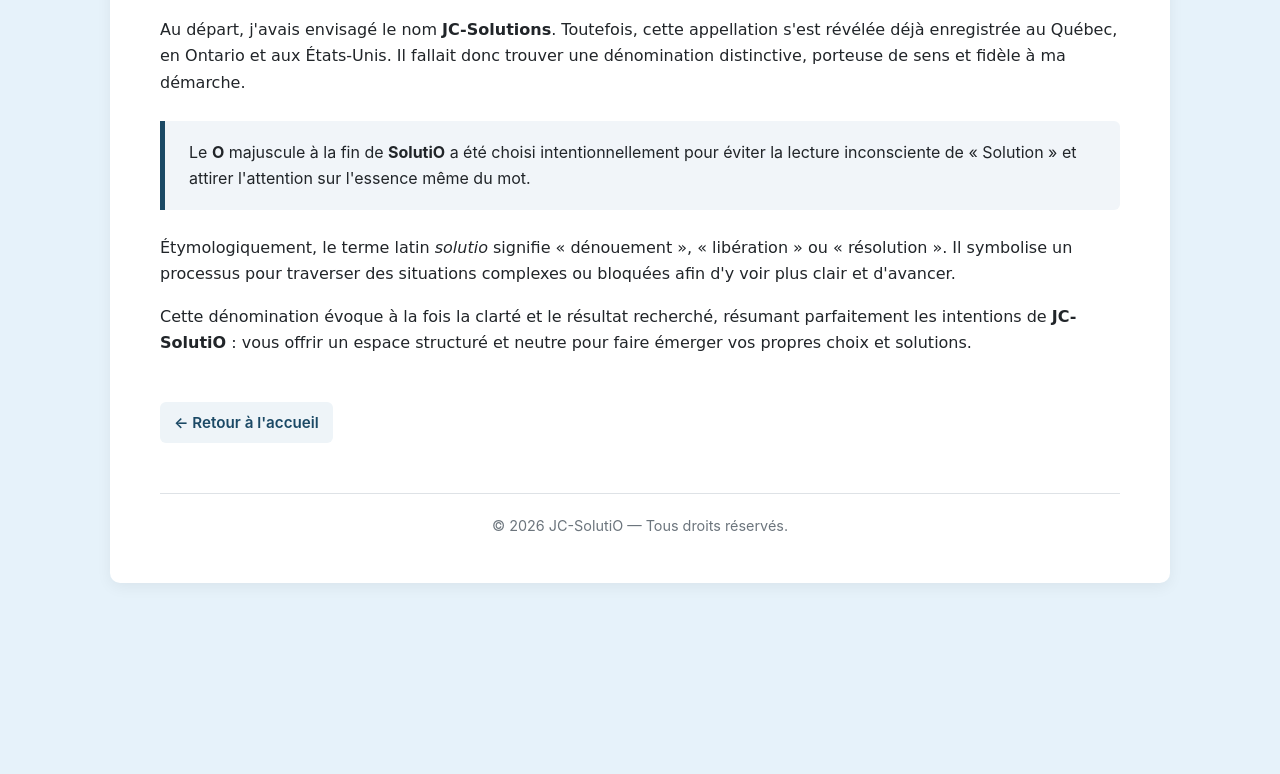
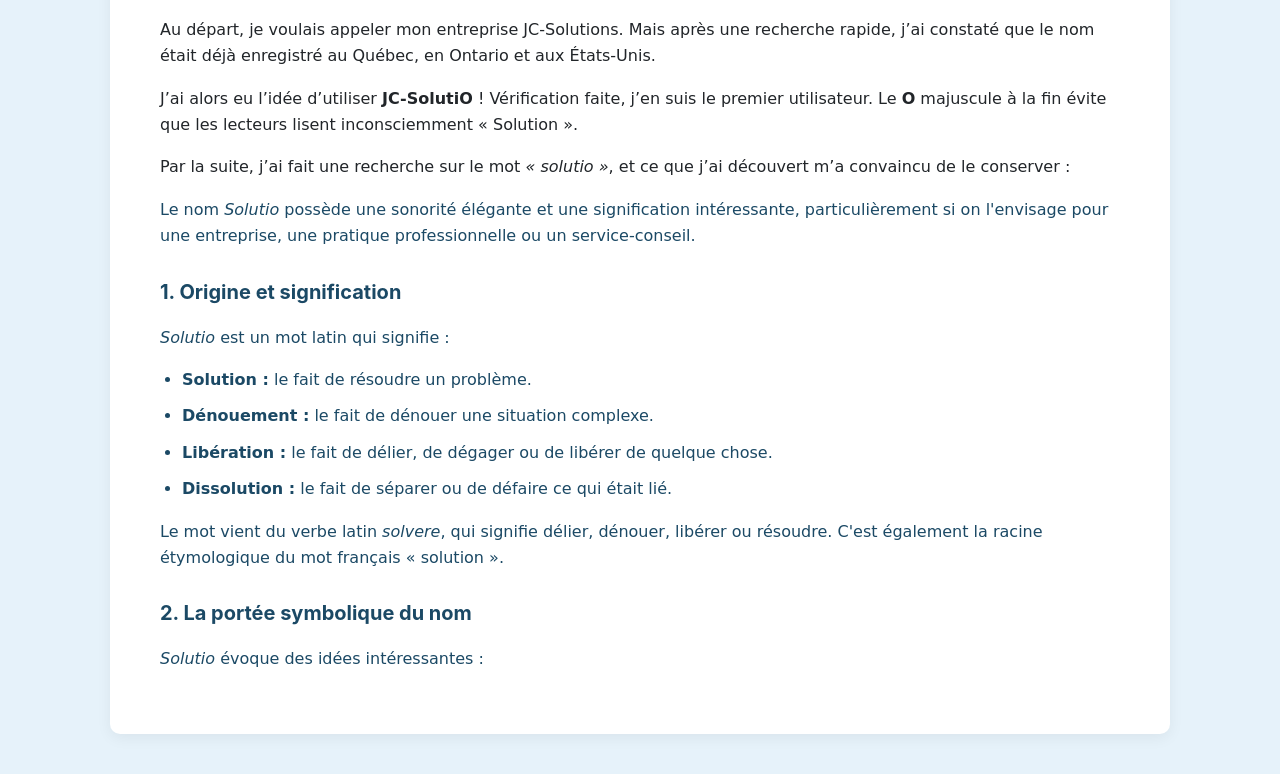
Before and after one commit to JC-SolutiO/JC-SolutiO, a plain HTML site: page Origine.html in a window 1280 px wide. Shown: the part 892-1666 px from the top of the page. Before the commit the page ends 1515 px from the top, so only its background shows below. Drawn offline with Linux system fonts and the light colour scheme.

Commit message:
Update Origine.html

```diff
--- a/Origine.html
+++ b/Origine.html
@@ -131,17 +131,38 @@
             text-align: center;
         }
 
+        h2 {
+            color: var(--bleu-principal);
+            font-size: 1.25rem;
+            margin-top: 26px;
+            margin-bottom: 10px;
+        }
+
         p {
             margin: 16px 0;
         }
 
-        .encadre-origine {
+        ul {
+            padding-left: 22px;
+            margin: 14px 0;
+        }
+
+        li {
+            margin-bottom: 10px;
+        }
+
+        .texte-bleu-fonce {
+            color: var(--bleu-principal);
+        }
+
+        .encadre-conclusion {
             background-color: #f1f5f9;
             border-left: 5px solid var(--bleu-principal);
             padding: 18px 24px;
             margin: 25px 0;
             border-radius: 0 6px 6px 0;
-            font-size: 1rem;
+            font-size: 1.02rem;
+            font-weight: 600;
         }
 
         .retour-accueil {
@@ -221,30 +242,41 @@
             </nav>
         </header>
 
-        <h1>Origine du nom JC-SolutiO</h1>
+        <h1>Pourquoi j’ai choisi le nom JC-SolutiO</h1>
 
         <p>
-            Au départ, j'avais envisagé le nom <strong>JC-Solutions</strong>. Toutefois, cette appellation s'est révélée déjà enregistrée au Québec, en Ontario et aux États-Unis. Il fallait donc trouver une dénomination distinctive, porteuse de sens et fidèle à ma démarche.
-        </p>
-
-        <div class="encadre-origine">
-            Le <strong>O</strong> majuscule à la fin de <strong>SolutiO</strong> a été choisi intentionnellement pour éviter la lecture inconsciente de « Solution » et attirer l'attention sur l'essence même du mot.
-        </div>
-
-        <p>
-            Étymologiquement, le terme latin <em>solutio</em> signifie « dénouement », « libération » ou « résolution ». Il symbolise un processus pour traverser des situations complexes ou bloquées afin d'y voir plus clair et d'avancer.
+            Au départ, je voulais appeler mon entreprise JC-Solutions. Mais après une recherche rapide, j’ai constaté que le nom était déjà enregistré au Québec, en Ontario et aux États-Unis.
         </p>
 
         <p>
-            Cette dénomination évoque à la fois la clarté et le résultat recherché, résumant parfaitement les intentions de <strong>JC-SolutiO</strong> : vous offrir un espace structuré et neutre pour faire émerger vos propres choix et solutions.
+            J’ai alors eu l’idée d’utiliser <strong>JC-SolutiO</strong> ! Vérification faite, j’en suis le premier utilisateur. Le <strong>O</strong> majuscule à la fin évite que les lecteurs lisent inconsciemment « Solution ».
         </p>
 
-        <a href="index.html" class="retour-accueil">&larr; Retour à l'accueil</a>
+        <p>
+            Par la suite, j’ai fait une recherche sur le mot <em>« solutio »</em>, et ce que j’ai découvert m’a convaincu de le conserver :
+        </p>
 
-        <footer>
-            &copy; 2026 JC-SolutiO — Tous droits réservés.
-        </footer>
-    </div>
+        <div class="texte-bleu-fonce">
+            <p>
+                Le nom <em>Solutio</em> possède une sonorité élégante et une signification intéressante, particulièrement si on l'envisage pour une entreprise, une pratique professionnelle ou un service-conseil.
+            </p>
 
-</body>
-</html>
+            <h2>1. Origine et signification</h2>
+            <p>
+                <em>Solutio</em> est un mot latin qui signifie :
+            </p>
+            <ul>
+                <li><strong>Solution :</strong> le fait de résoudre un problème.</li>
+                <li><strong>Dénouement :</strong> le fait de dénouer une situation complexe.</li>
+                <li><strong>Libération :</strong> le fait de délier, de dégager ou de libérer de quelque chose.</li>
+                <li><strong>Dissolution :</strong> le fait de séparer ou de défaire ce qui était lié.</li>
+            </ul>
+            <p>
+                Le mot vient du verbe latin <em>solvere</em>, qui signifie délier, dénouer, libérer ou résoudre. C'est également la racine étymologique du mot français « solution ».
+            </p>
+
+            <h2>2. La portée symbolique du nom</h2>
+            <p>
+                <em>Solutio</em> évoque des idées intéressantes :
+            </p>
+            <ul>
```
